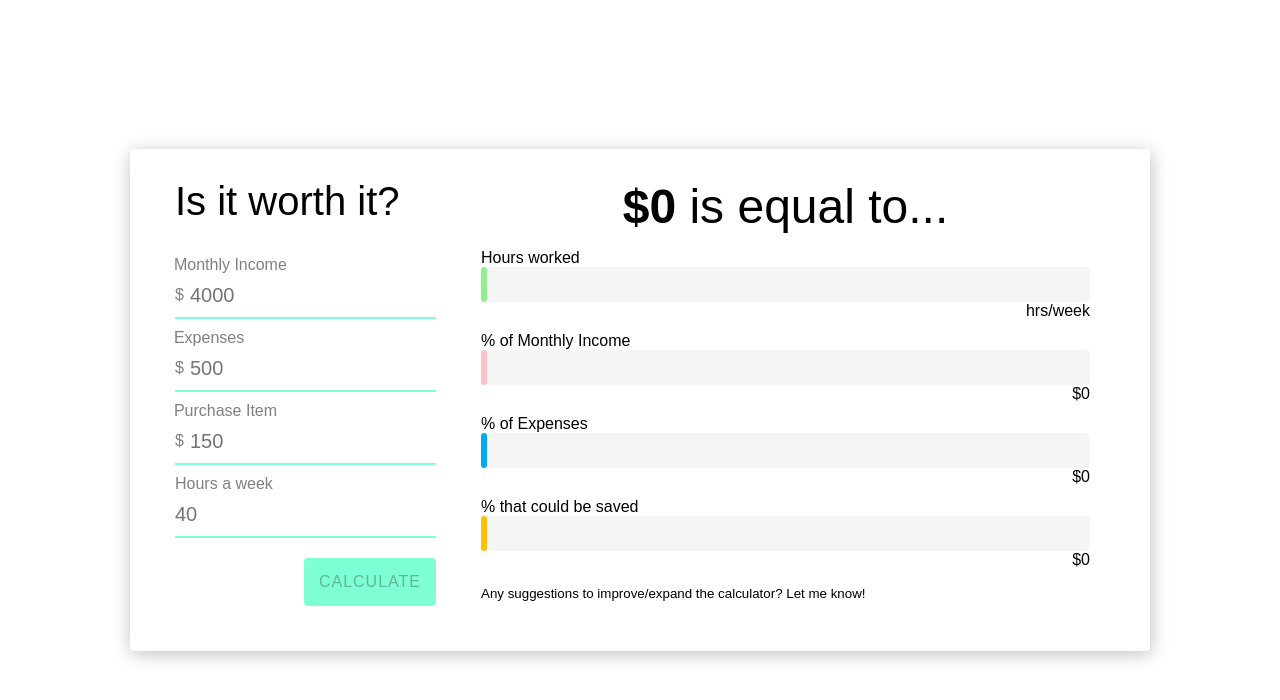
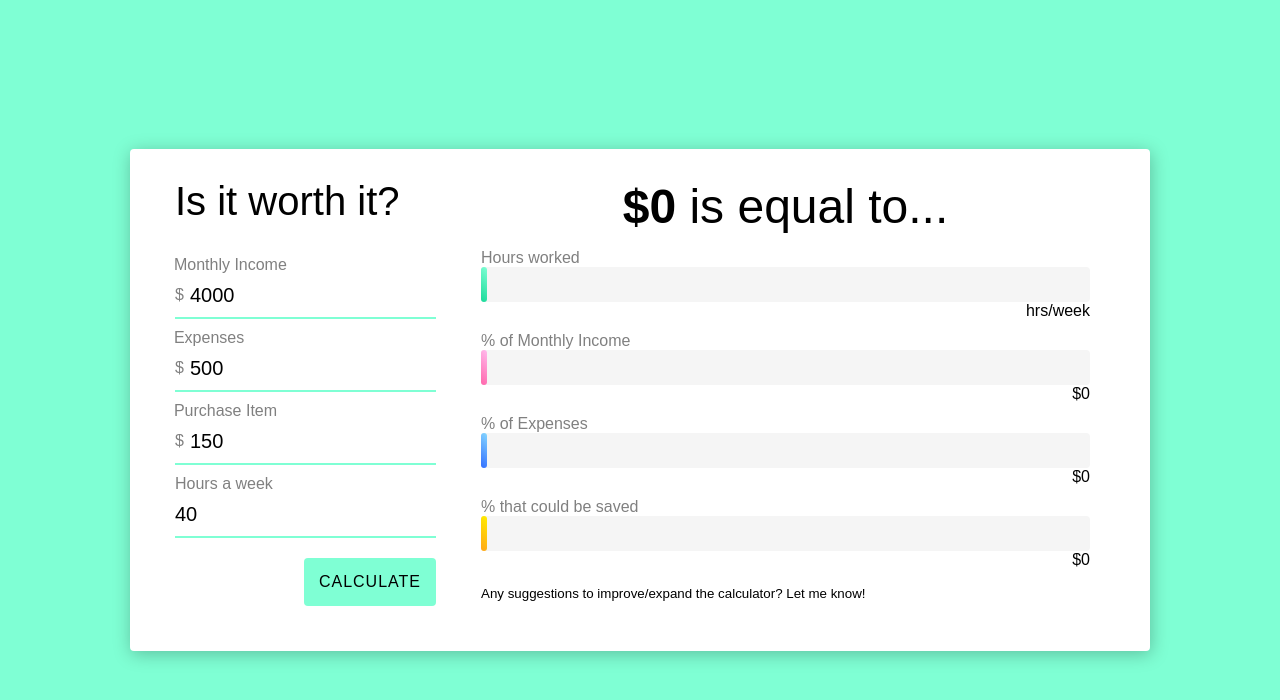
Before and after one commit to Josuerc026/purchase-worthiness, an Angular app: page / in a window 1280 px wide. Shown: the top 700 px of the page. Built offline with nearby package versions, Linux system fonts and the light colour scheme.

Commit message:
calculator refactoring and style updates

```diff
--- a/src/app/calculator/calculator.component.html
+++ b/src/app/calculator/calculator.component.html
@@ -11,6 +11,11 @@
       <span>Purchase Item</span>
       <input placeholder="150" type="number" [(ngModel)]="userDetails.price">
   </label>
+  <!-- <label>
+    <span>Test Input</span>
+    {{test}}
+    <input placeholder="150" type="range" max="50" [(ngModel)]="test">
+</label> -->
   <label class="hours">
     <span>Hours a week</span>
     <input placeholder="40" type="number" [(ngModel)]="userDetails.hours">
--- a/src/app/calculator/calculator.component.ts
+++ b/src/app/calculator/calculator.component.ts
@@ -7,13 +7,19 @@ import userInfo from '../user-info';
   styleUrls: ['./calculator.component.scss']
 })
 export class CalculatorComponent implements OnInit {
-
+  test:number = 30;
   userDetails: userInfo = {
-    monthly: null,
-    expenses: null,
-    hours: null,
-    price: null,
-    timeSpent: null
+    monthly: 4000,
+    expenses: 500,
+    hours: 40,
+    price: 150,
+    calcs: {
+      timeSpent: null,
+      percentageOfWeeklyTimeSpent: null,
+      percentageOfMonthly: null,
+      percentageOfExpenses: null,
+      percentageOfSaved: null
+    }
   }
 
   @Output() userInfo: EventEmitter<userInfo> = new EventEmitter<userInfo>();
@@ -23,10 +29,34 @@ export class CalculatorComponent implements OnInit {
   ngOnInit() {
   }
   calculate() {
-    const {monthly, expenses, hours, price} = this.userDetails;
-    const timeSpent = (price / (((monthly * 12) - expenses) / (hours * 52)));
-    this.userDetails.timeSpent = timeSpent;
+    const {calcs} = this.userDetails;
+    calcs.timeSpent = this.timeSpent(this.userDetails);
+    calcs.percentageOfWeeklyTimeSpent = this.percentageOfWeeklyTimeSpent(this.userDetails);
+    calcs.percentageOfMonthly = this.percentageOfMonthly(this.userDetails);
+    calcs.percentageOfExpenses = this.percentageOfExpenses(this.userDetails);
+    calcs.percentageOfSaved = this.percentageOfSaved(this.userDetails);
+    console.log(this.userDetails);
     this.userInfo.emit(Object.assign({}, this.userDetails));
   }
 
+  timeSpent({monthly, expenses, hours, price}){
+    return (price / (((monthly * 12) - expenses) / (hours * 52)));
+  }
+
+  percentageOfWeeklyTimeSpent({monthly, expenses, hours, price}){
+    return (Math.round(this.timeSpent({monthly, expenses, hours, price})) / hours) * 100;
+  }
+
+  percentageOfMonthly({monthly, expenses, hours, price}){
+    return (price / (monthly - expenses)) * 100;
+  }
+
+  percentageOfExpenses({monthly, expenses, hours, price}){
+    return (price / expenses) * 100;
+  }
+
+  percentageOfSaved({monthly, expenses, hours, price}){
+    return (price / ((monthly - expenses) * 0.2)) * 100;
+  }
+
 }
--- a/src/app/dashboard/dashboard.component.scss
+++ b/src/app/dashboard/dashboard.component.scss
@@ -1,12 +1,10 @@
-//.title{
-//  font-size: 3rem;
-//}
 .dashboard{
   width: 100%;
   height: 100%;
   display: flex;
   align-items: center;
   justify-content: center;
+  background: aquamarine;
   .dashboard-content{
     width: 75%;
     padding: 30px;
--- a/src/app/user-info.ts
+++ b/src/app/user-info.ts
@@ -3,5 +3,11 @@ export default interface userInfo {
     expenses: number,
     hours: number,
     price: number,
-    timeSpent: number
+    calcs: {
+        timeSpent: number,
+        percentageOfWeeklyTimeSpent: number,
+        percentageOfMonthly: number,
+        percentageOfExpenses: number,
+        percentageOfSaved: number
+    }
 }
--- a/src/app/visualizer/visualizer.component.html
+++ b/src/app/visualizer/visualizer.component.html
@@ -5,33 +5,33 @@
     <div class="sub">
         <span class="label">Hours worked</span>
         <div class="progress-bar weekly-hours">
-          <div class="percentage time-spent" [style.width.%]="((userInfo.timeSpent | number:'1.0-0')/userInfo.hours) * 100"></div>
-          <span class="progress-label" *ngIf="userInfo.timeSpent && userInfo.timeSpent > 1">{{userInfo.timeSpent | number:'1.0-0'}} hours</span>
-          <span class="progress-label" *ngIf="userInfo.timeSpent && userInfo.timeSpent < 1">Less than one hour</span>
+          <div class="percentage time-spent" [style.width.%]="userInfo.calcs.percentageOfWeeklyTimeSpent"></div>
+          <span class="progress-label" *ngIf="userInfo.calcs.timeSpent && userInfo.calcs.timeSpent > 1">{{userInfo.calcs.timeSpent | number:'1.0-0'}} hours</span>
+          <span class="progress-label" *ngIf="userInfo.calcs.timeSpent && userInfo.calcs.timeSpent < 1">Less than one hour</span>
           <span class="total-time total">{{userInfo.hours}} hrs/week</span>
         </div>
     </div>
     <div class="sub">
         <span class="label">% of Monthly Income</span>
         <div class="progress-bar monthly-spent">
-          <div class="percentage" [style.width.%]="((userInfo.price / (userInfo.monthly - userInfo.expenses)) * 100)"></div>
-          <span class="progress-label" *ngIf="userInfo.monthly">{{((userInfo.price / (userInfo.monthly - userInfo.expenses)) * 100) | number: '1.0-0'}}%</span>
+          <div class="percentage" [style.width.%]="userInfo.calcs.percentageOfMonthly"></div>
+          <span class="progress-label" *ngIf="userInfo.monthly">{{ userInfo.calcs.percentageOfMonthly | number: '1.0-0'}}%</span>
           <span class="total">${{ userInfo.monthly - userInfo.expenses }}</span>
         </div>
     </div>
     <div class="sub">
         <span class="label">% of Expenses</span>
         <div class="progress-bar expenses-comparison">
-          <div class="percentage" [style.width.%]="((userInfo.price / userInfo.expenses) * 100)"></div>
-          <span class="progress-label" *ngIf="userInfo.monthly">{{((userInfo.price / userInfo.expenses) * 100) | number: '1.0-0'}}%</span>
+          <div class="percentage" [style.width.%]="userInfo.calcs.percentageOfExpenses"></div>
+          <span class="progress-label" *ngIf="userInfo.monthly">{{ userInfo.calcs.percentageOfExpenses | number: '1.0-0'}}%</span>
           <span class="total">${{ userInfo.expenses ? userInfo.expenses : 0 }}</span>
         </div>
     </div>
     <div class="sub">
         <span class="label">% that could be saved</span>
         <div class="progress-bar savings-comparison">
-          <div class="percentage" [style.width.%]="((userInfo.price / ((userInfo.monthly - userInfo.expenses) * 0.20)) * 100)"></div>
-          <span class="progress-label" *ngIf="userInfo.monthly">{{((userInfo.price / ((userInfo.monthly - userInfo.expenses) * 0.20)) * 100) | number: '1.0-0'}}%</span>
+          <div class="percentage" [style.width.%]="userInfo.calcs.percentageOfSaved"></div>
+          <span class="progress-label" *ngIf="userInfo.monthly">{{ userInfo.calcs.percentageOfSaved | number: '1.0-0'}}%</span>
           <span class="total">${{ (userInfo.monthly - userInfo.expenses) * 0.20 }}</span>
         </div>
     </div>
--- a/src/app/visualizer/visualizer.component.scss
+++ b/src/app/visualizer/visualizer.component.scss
@@ -30,25 +30,25 @@
 
 .weekly-hours{
   .time-spent{
-    background: lightgreen;
+    background: linear-gradient(45deg, #19d999, #7effd4);
   }
 }
 
 .monthly-spent{
   .percentage{
-    background: pink;
+    background: linear-gradient(45deg, #ff66ab, #ffbaec);
   }
 }
 
 .expenses-comparison{
   .percentage{
-    background: #03a9f4;
+    background: linear-gradient(45deg, #316eff, #86d7ff);
   }
 }
 
 .savings-comparison{
   .percentage{
-    background: #ffc107;
+    background: linear-gradient(45deg, #ffa519, #ffee00);
   }
 }
 .visualizer{
@@ -94,5 +94,8 @@
     // flex-direction: column;
     // align-items: center;
     // justify-content: center;
+    .label{
+      color: gray;
+    }
   }
 }
--- a/src/app/visualizer/visualizer.component.ts
+++ b/src/app/visualizer/visualizer.component.ts
@@ -12,13 +12,16 @@ export class VisualizerComponent implements OnInit {
     expenses: null,
     hours: null,
     price: null,
-    timeSpent: null
+    calcs: {
+      timeSpent: null,
+      percentageOfWeeklyTimeSpent: null,
+      percentageOfMonthly: null,
+      percentageOfExpenses: null,
+      percentageOfSaved: null
+    }
   }
   constructor() { }
 
-  ngOnChanges(changes){
-    console.log(changes);
-  }
   ngOnInit() {
     if(this.userInfo == null){
       this.userInfo = {
@@ -26,7 +29,13 @@ export class VisualizerComponent implements OnInit {
         expenses: null,
         hours: null,
         price: null,
-        timeSpent: null
+        calcs: {
+          timeSpent: null,
+          percentageOfWeeklyTimeSpent: null,
+          percentageOfMonthly: null,
+          percentageOfExpenses: null,
+          percentageOfSaved: null
+        }
       }
     }
   }
```
